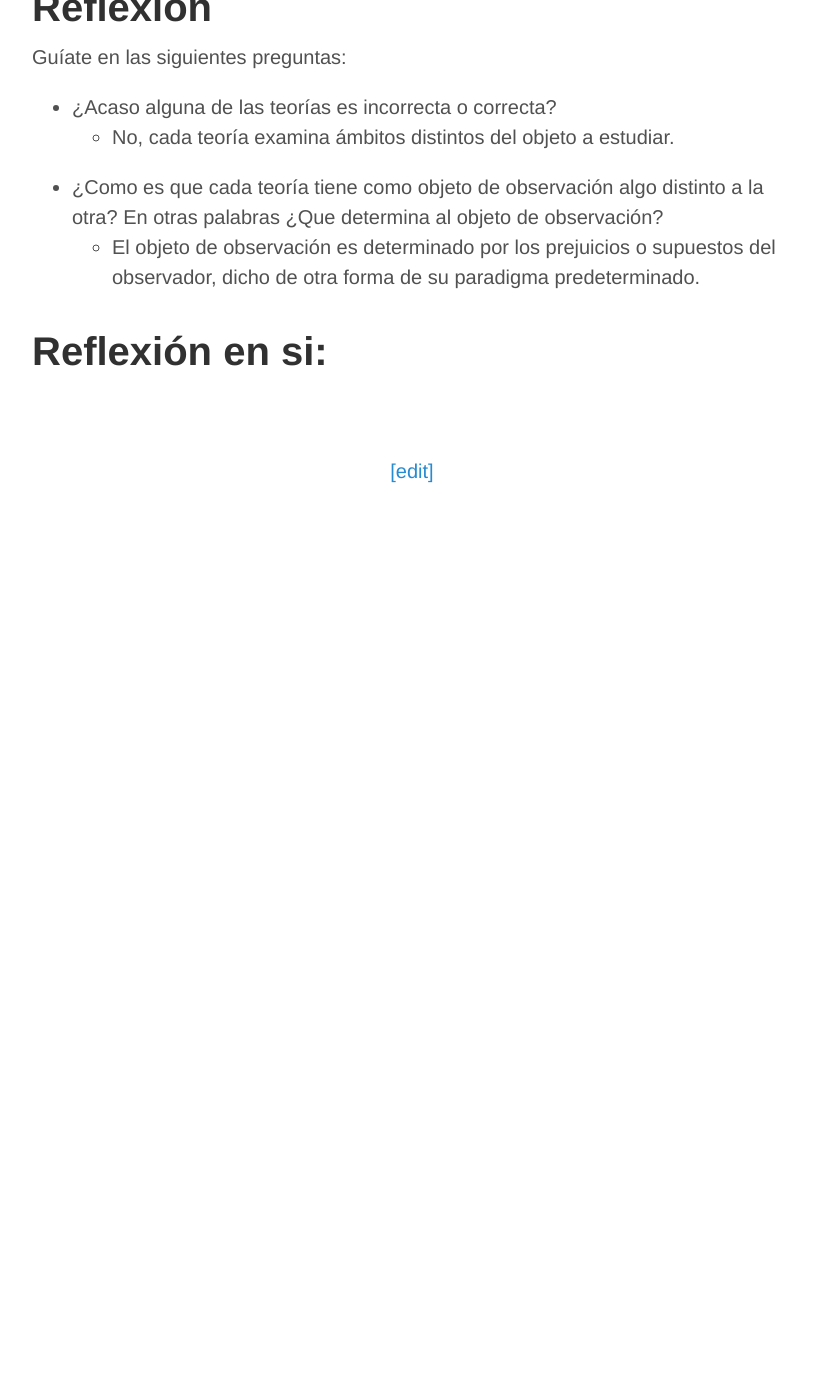
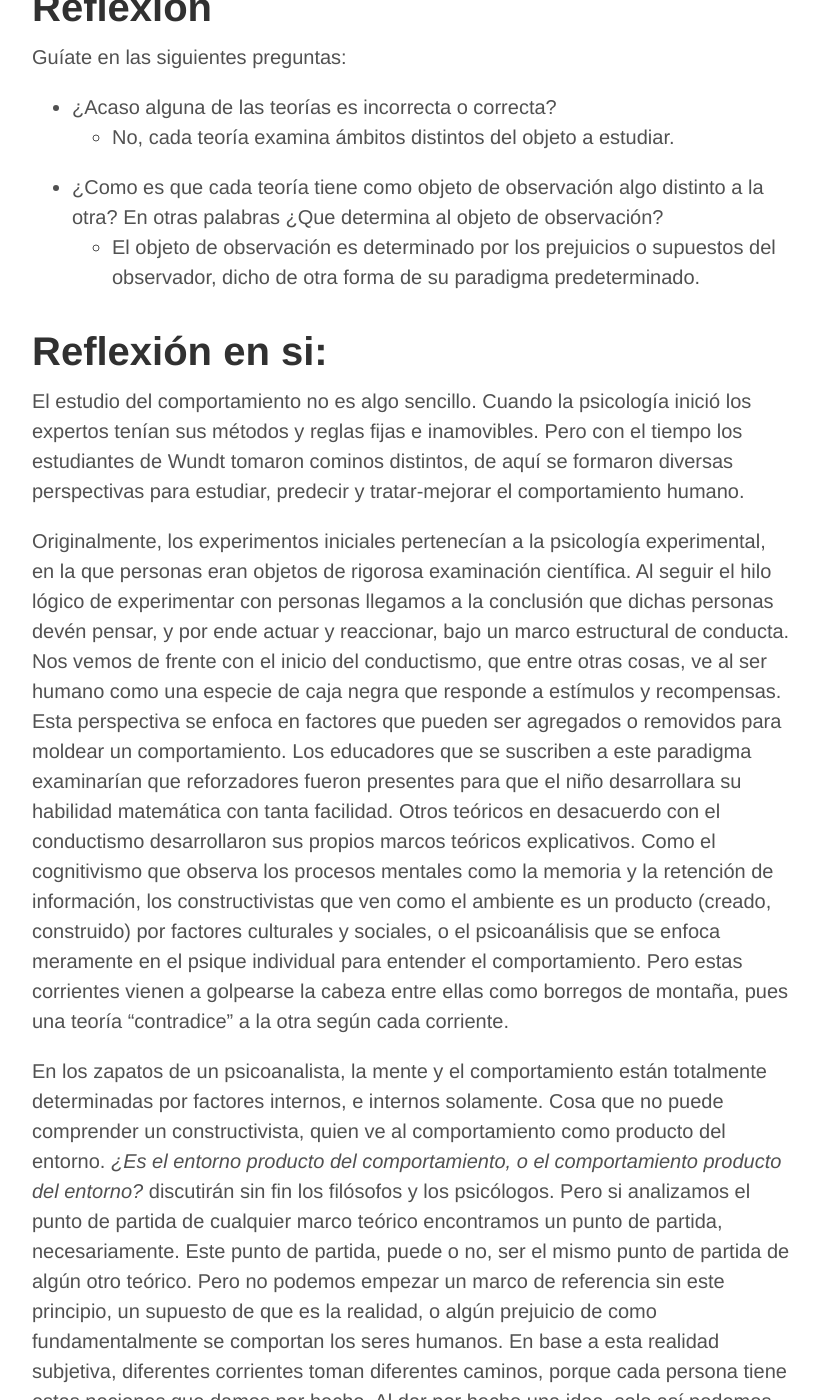
Before and after one commit to alex-esc/notes, a Jekyll site: the page built from _posts/2020-02-29-refex-ob-tarea-equip.md, in a window 1280 px wide and 1400 px high, scrolled down 270 px. Shown: the whole window, without its empty margins (228-1048 px from the left). Built offline with Jekyll 4.4.1, drawn with Linux system fonts in a browser that asks for light colours; before the commit the page ends 900 px from its top, so only the background shows below that; some of the changed text lies outside the part shown.

Commit message:
Update 2020-02-29-refex-ob-tarea-equip.md

```diff
--- a/_posts/2020-02-29-refex-ob-tarea-equip.md
+++ b/_posts/2020-02-29-refex-ob-tarea-equip.md
@@ -14,3 +14,14 @@ Guíate en las siguientes preguntas:
 	+ El objeto de observación es determinado por los prejuicios o supuestos del observador, dicho de otra forma de su paradigma predeterminado.
 
 # Reflexión en si:
+
+
+El estudio del comportamiento no es algo sencillo. Cuando la psicología inició los expertos tenían sus métodos y reglas fijas e inamovibles. Pero con el tiempo los estudiantes de Wundt tomaron cominos distintos, de aquí se formaron diversas perspectivas para estudiar, predecir y tratar-mejorar el comportamiento humano.
+
+Originalmente, los experimentos iniciales pertenecían a la psicología experimental, en la que personas eran objetos de rigorosa examinación científica. Al seguir el hilo lógico de experimentar con personas llegamos a la conclusión que dichas personas devén pensar, y por ende actuar y reaccionar, bajo un marco estructural de conducta. Nos vemos de frente con el inicio del conductismo, que entre otras cosas, ve al ser humano como una especie de caja negra que responde a estímulos y recompensas. Esta perspectiva se enfoca en factores que pueden ser agregados o removidos para moldear un comportamiento. Los educadores que se suscriben a este paradigma examinarían que reforzadores fueron presentes para que el niño desarrollara su habilidad matemática con tanta facilidad. Otros teóricos en desacuerdo con el conductismo desarrollaron sus propios marcos teóricos explicativos. Como el cognitivismo que observa los procesos mentales como la memoria y la retención de información, los constructivistas que ven como el ambiente es un producto (creado, construido) por factores culturales y sociales, o el psicoanálisis que se enfoca meramente en el psique individual para entender el comportamiento. Pero estas corrientes vienen a golpearse la cabeza entre ellas como borregos de montaña, pues una teoría "contradice" a la otra según cada corriente.
+
+En los zapatos de un psicoanalista, la mente y el comportamiento están totalmente determinadas por factores internos, e internos solamente. Cosa que no puede comprender un constructivista, quien ve al comportamiento como producto del entorno. *¿Es el entorno producto del comportamiento, o el comportamiento producto del entorno?* discutirán sin fin los filósofos y los psicólogos. Pero si analizamos el punto de partida de cualquier marco teórico encontramos un punto de partida, necesariamente. Este punto de partida, puede o no, ser el mismo punto de partida de algún otro teórico. Pero no podemos empezar un marco de referencia sin este principio, un supuesto de que es la realidad, o algún prejuicio de como fundamentalmente se comportan los seres humanos. En base a esta realidad subjetiva, diferentes corrientes toman diferentes caminos, porque cada persona tiene estas nociones que damos por hecho. Al dar por hecho una idea, solo así podemos desarrollar una teoría. Estas teorías siempre están basadas en algo, este objeto es conocido como un paradigma en contextos del curso.
+
+Diferentes teorías no examinan una moneda en su totalidad, examinan una cara, una porción, del total de la moneda. Los paradigmas siempre discriminan una parte del total, pues son construidas encima de un prejuicio que necesariamente no puede ser la realidad entera. Cuando el psicoanális y el constructivismo hablan entre si sobre el mismo objeto de estudio están en un discurso o monologo, no una conversación. Pues cada perspectiva es solo una parte del pastel. No existe la verdad en sí misma, no al menos a la extensión que necesitamos hacer simplificaciones, o prejuicios, para entender la realidad. Como todo paradigma es basado en un juicio no existe un *"mejor juicio"*, no hay un ganador y un perdedor. Lo siento Freud. Por lo contrario, incluso argumentaría que buscar un paradigma para explicar la totalidad es paradigmático en sí mismo. Debido a que la idea que entenderlo todo es posible es también un juicio.
+
+Cuando Thomas Khun dice que la psicología es multi-paradigmática hace aludir esta perspectiva de unión entre las teorías. Si cada perspectiva es un trapo de tela entonces hace falta tejer los pedazos para así formar una cobija que cubra todo el ámbito del comportamiento y el desarrollo humano. Pues no se trata de una competencia de suma cero, más bien se trata de nosotros mismos.
```
